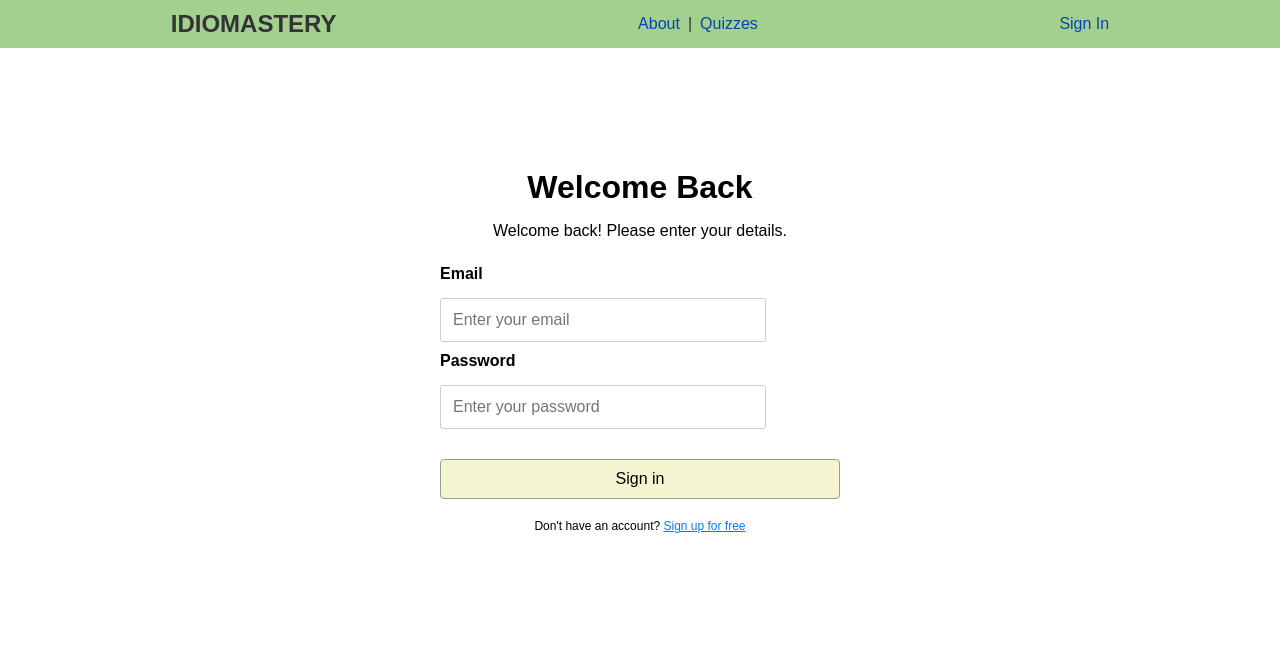
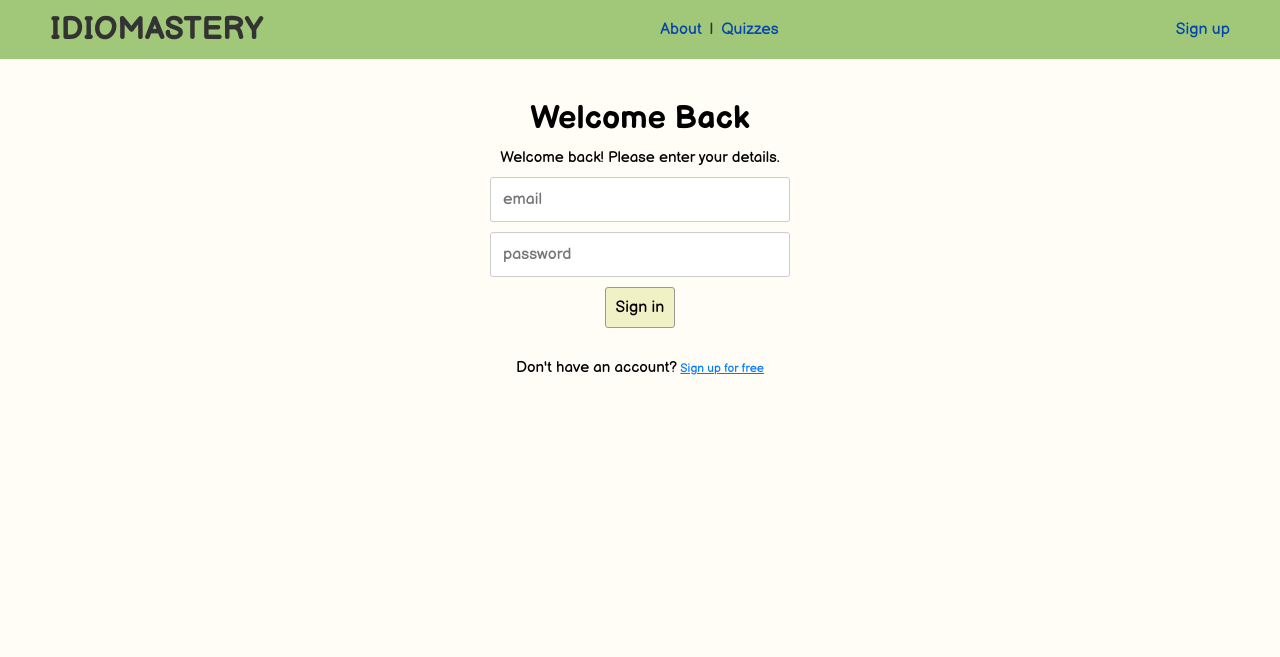
Before and after one commit to ahmadlatif1/idiomastery, a Django app: page /login/ in a window 1280 px wide. Shown: the top 657 px of the page. Run offline with Django 5.2, Linux system fonts and the light colour scheme.

Commit message:
pages format

```diff
--- a/idiomastery/app/static/style.css
+++ b/idiomastery/app/static/style.css
@@ -1,19 +1,66 @@
-body {
+/*
+Color palette:
+
+Main (nav bar): green #A0C878
+
+secondary (buttons, small elements): pale lime #f0f1c5
+
+auxiliary (background for contrast with elements): darker eggshell #FAF6E9
+
+auxiliary second (background for login): lighter eggshell #FFFDF6
+
+*/
+
+*{
+  padding: 0;
   margin: 0;
-    font-family: sans-serif;
+  box-sizing: border-box;
+  font-family: "Balsamiq Sans";
 }
 
+body {
+  display: flex;
+  flex-flow: column;
+  align-items: center;
+}
+
+.registerpage,.loginpage{
+  background-color: #FFFDF6 ;
+}
+
+.aboutpage,.createpage,.explorepage,.profilepage{
+  background-color: #FAF6E9 ;
+}
+
+.bodylimit{
+  width: 100%;
+  max-width: 1200px; /* make sure this is same as the nav bar limit */
+
+}
+
+
+header{
+  width: 100%;
+  background-color: #A0C878;
+
+  display: flex;
+  justify-content: center;
+
+
+
+}
 .header {
+  width: 100%;
+  max-width: 1200px;
   display: flex;
-    justify-content:space-around;
+  justify-content:space-between;
   align-items: center;
-    background-color: #a3cf8f;
-    padding: 10px 20px;
+  padding: 10px;
 }
 
 .logo {
-    font-weight: bold;
-    font-size: 1.5em;
+    font-weight: 800;
+    font-size: 2em;
     color: #333;
   }
 
@@ -21,119 +68,94 @@ body {
   display: flex;
   align-items: center;
   gap: 8px;
-  }
 
-.nav-links a {
+  a{
     text-decoration: none;
     color: #0645AD;
     font-weight: normal;
   }
+  .separator{
+    color: #333;
 
-.nav-links .separator {
- color: #333;
   }
+}
+
 
 .auth-link a {
   text-decoration: none;
   color: #0645AD;
 }
 
-.login-container {
-  max-width: 400px;
-  margin: 80px auto;
-  padding: 20px;
-  text-align: center;
-}
-
-.login-container h1 {
-  font-size: 32px;
-  margin-bottom: 10px;
-  font-weight: bold;
-}
-
-.login-container p {
-  margin-bottom: 25px;
-}
-
-form {
-  display: flex;
-  flex-direction: column;
-  text-align: left;
-}
-
-label {
-  margin-bottom: 5px;
-  font-weight: bold;
-}
 
 input {
   padding: 10px;
-  margin-bottom: 15px;
   border: 1px solid #999;
   border-radius: 2px;
   font-size: 14px;
 }
 
-button {
+.submitbutton {
   padding: 10px;
-  background-color: #f8f4d6;
+  background-color: #f0f1c5;
   border: 1px solid #999;
   cursor: pointer;
   font-size: 16px;
   border-radius: 3px;
+
+  :hover{
+    background-color: #e6e1b8;
+  }
 }
 
-button:hover {
-  background-color: #e6e1b8;
-}
 
 .signup-text {
   margin-top: 20px;
   font-size: 12px;
-}
 
-.signup-text a {
+  a{
     text-decoration: underline;
     color: #007bff;
     font-size: 12px;
   }
+}
+
+
 
 .form-container {
-  text-align: center;
+  display: flex;
+  flex-flow: column;
+  justify-content: center;
+  align-items: center;
   padding: 40px 20px;
-}
 
-.form-container h1 {
+  gap: 10px;
+  max-width: 400px;
+
+  h1{
     font-size: 2rem;
     font-weight: bold;
   }
 
-.form-container p {
-  margin-top: 10px;
+  p{
     font-size: 0.95rem;
+
   }
 
-.form-container form {
-  margin-top: 20px;
+  form{
     display: flex;
     flex-direction: column;
     align-items: center;
+    gap: 10px;
+  }
 }
 
+
+
+
 input {
-  margin: 10px 0;
   padding: 12px;
   width: 300px;
   font-size: 1rem;
   border: 1px solid #ccc;
   border-radius: 3px;
 }
-
-button {
-  margin-top: 20px;
-  padding: 10px 30px;
-  background-color: #f4f4d1;
-  border: 1px solid #999;
-  cursor: pointer;
-  border-radius: 4px;
-}
--- /dev/null
+++ b/idiomastery/app/templates/login.html
@@ -0,0 +1,39 @@
+<!DOCTYPE html>
+<html lang="en">
+<head>
+    <meta charset="UTF-8">
+    <meta name="viewport" content="width=device-width, initial-scale=1.0">
+    <link href="https://fonts.googleapis.com/css2?family=Balsamiq+Sans:ital,wght@0,400;0,700;1,400;1,700&display=swap" rel="stylesheet">
+    {% load static %}
+    <link rel="stylesheet" href="{% static 'style.css' %}">
+    <title>Log In</title>
+</head>
+<body class="loginpage">
+  <header>
+    <div class="header">
+      <div class="logo">IDIOMASTERY</div>
+      <nav class="nav-links">
+        <a href="#">About</a>
+        <span class="separator">|</span>
+        <a href="#">Quizzes</a>
+      </nav>
+      <div class="auth-link">
+        <a href="#">Sign up</a>
+      </div>
+  </header>
+    <div class="form-container bodylimit">
+
+      <form>
+        <h1>Welcome Back</h1>
+        <p>Welcome back! Please enter your details.</p>
+          {% csrf_token %}
+          <input type="email" id="email" placeholder="email">
+          <input type="password" id="password" placeholder="password">
+
+          <button class="submitbutton" type="submit">Sign in</button>
+      </form>
+
+      <p class="signup-text">Don't have an account? <a href="#">Sign up for free</a></p>
+    </div>
+</body>
+</html>
--- a/idiomastery/app/templates/login_page.html
+++ /dev/null
@@ -1,40 +0,0 @@
-<!DOCTYPE html>
-<html lang="en">
-<head>
-    <meta charset="UTF-8">
-    <meta name="viewport" content="width=device-width, initial-scale=1.0">
-    {% load static %}
-    <link rel="stylesheet" href="{% static 'style.css' %}">
-    <title>Log In</title>
-</head>
-<body>
-    <div class="header">
-        <div class="logo">IDIOMASTERY</div>
-        <nav class="nav-links">
-          <a href="#">About</a>
-          <span class="separator">|</span>
-          <a href="#">Quizzes</a>
-        </nav>
-        <div class="auth-link">
-          <a href="#">Sign In</a>
-        </div>
-      </div>
-      <div class="login-container">
-        <h1>Welcome Back</h1>
-        <p>Welcome back! Please enter your details.</p>
-
-        <form>
-           {% csrf_token %}
-            <label for="email">Email</label>
-            <input type="email" id="email" placeholder="Enter your email">
-
-            <label for="password">Password</label>
-            <input type="password" id="password" placeholder="Enter your password">
-
-            <button type="submit">Sign in</button>
-        </form>
-
-        <p class="signup-text">Don't have an account? <a href="#">Sign up for free</a></p>
-    </div>
-</body>
-</html>
--- a/idiomastery/app/templates/profile.html
+++ b/idiomastery/app/templates/profile.html
@@ -3,11 +3,12 @@
 <head>
     <meta charset="UTF-8">
     <meta name="viewport" content="width=device-width, initial-scale=1.0">
+    <link href="https://fonts.googleapis.com/css2?family=Balsamiq+Sans:ital,wght@0,400;0,700;1,400;1,700&display=swap" rel="stylesheet">
     <title>Idiomastery</title>
     {% load static %}
-    <link rel="stylesheet" href="{% static 'styles.css' %}">
+    <link rel="stylesheet" href="{% static 'style.css' %}">
 </head>
-<body>
+<body class="profilepage">
     <h1>hello world</h1>
 </body>
 </html>
--- a/idiomastery/app/views.py
+++ b/idiomastery/app/views.py
@@ -10,7 +10,7 @@ def serve_explore(request):
     return render(request, 'explore.html', {})
 
 def serve_login(request):
-    return render(request, 'login_page.html', {})
+    return render(request, 'login.html', {})
 
 def serve_registration(request):
     return render(request, 'registration.html', {})
@@ -32,7 +32,7 @@ def serve_create(request):
     return render(request, 'create.html', {})
 
 def register(request):
-
+    # NOTE TO MAKE SURE TO ADD CONFIRM PASSWORD TO VALIDATION
     errors=User.objects.user_validator(post=request.POST)
     if len(errors)>0:
         return redirect('/',errors)
```
Also changed, not shown: idiomastery/app/templates/about.html (+16 -3 lines), idiomastery/app/templates/create.html (+19 -3 lines), idiomastery/app/templates/explore.html (+18 -3 lines), idiomastery/app/templates/index.html (deleted, +0 -13 lines), idiomastery/app/templates/registration.html (+13 -6 lines). Lines whose indentation alone changed are shown as unchanged.
